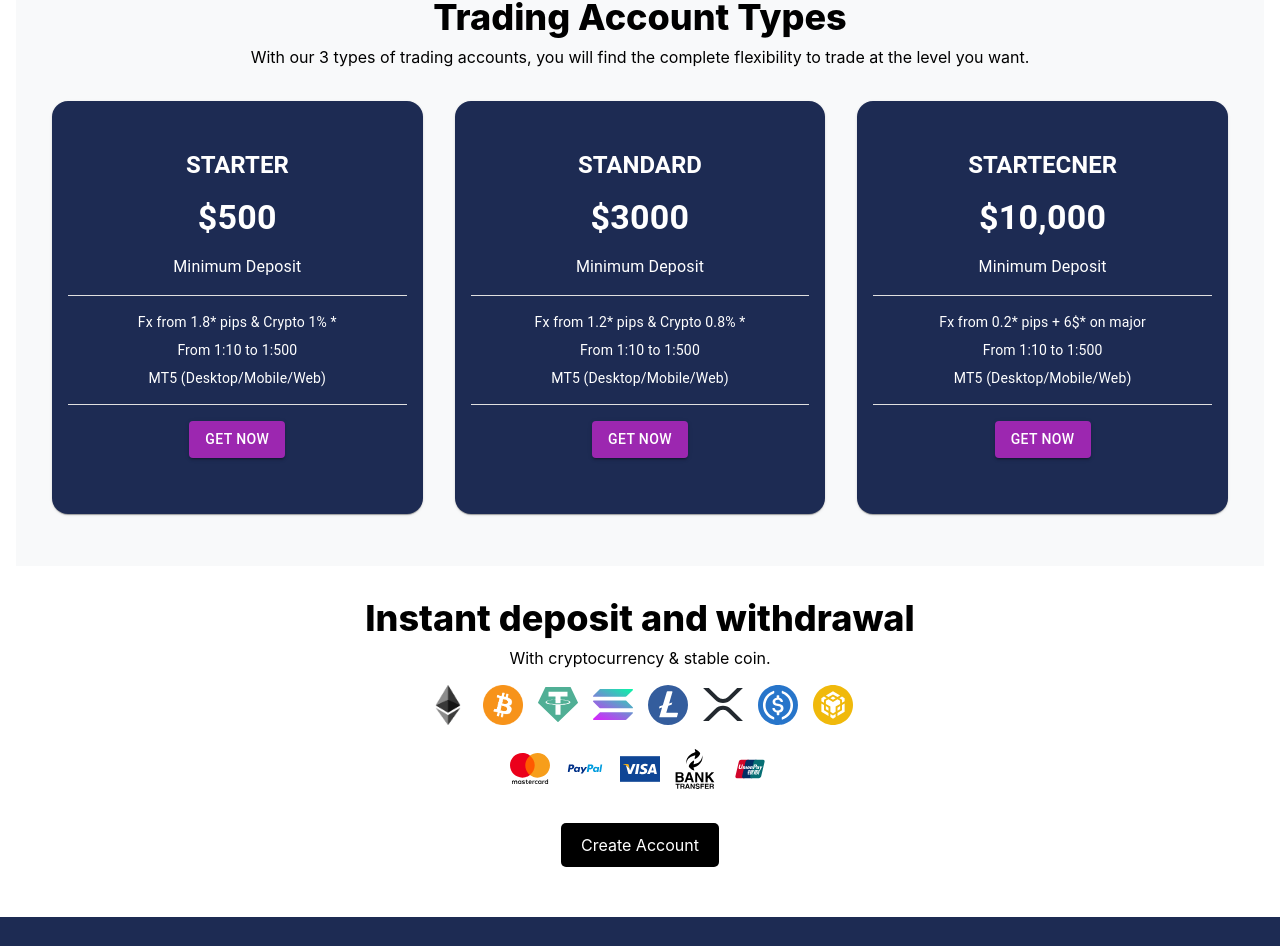
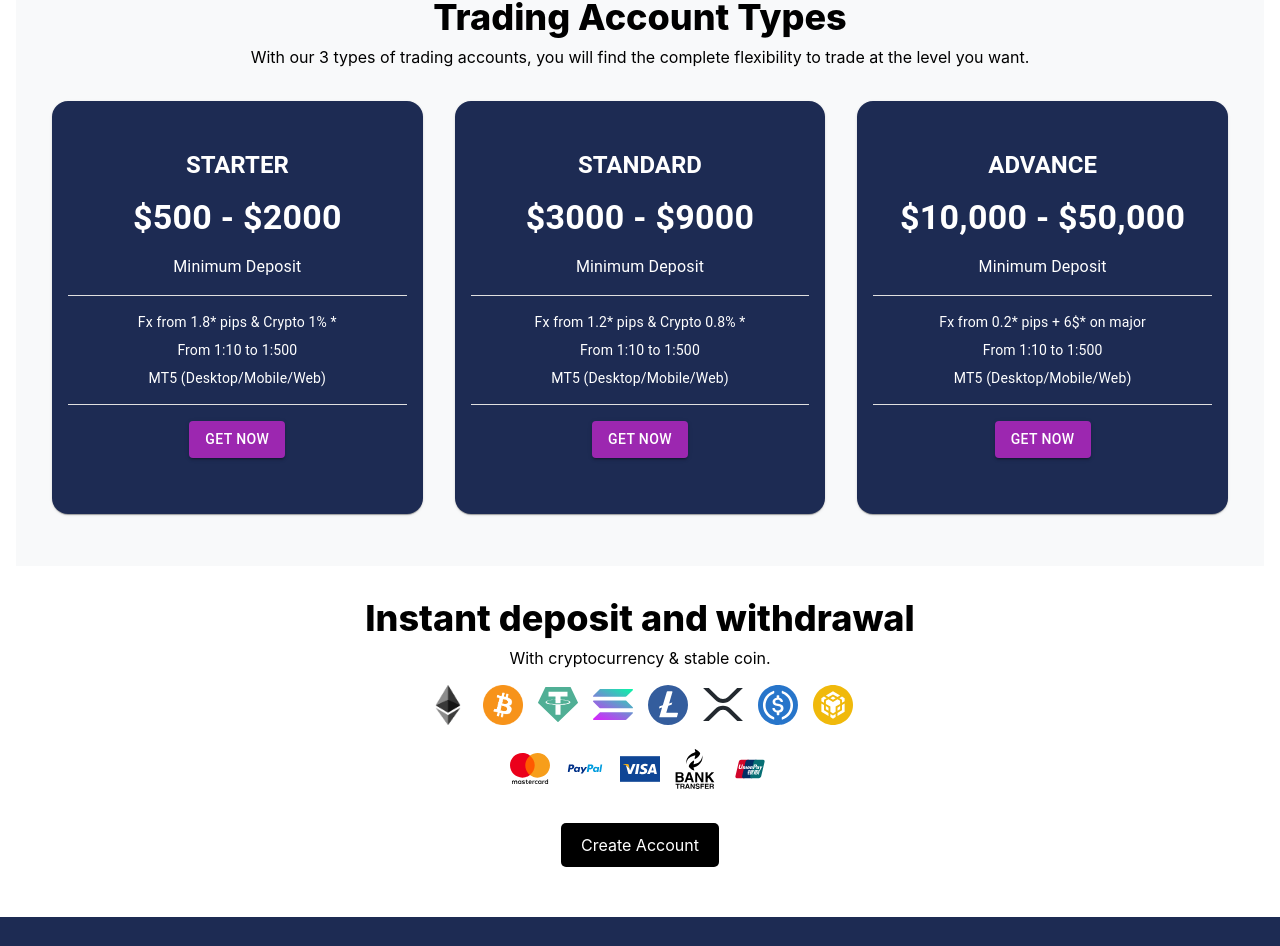
Before and after one commit to Meekemma/cryptodatavault-frontend, a React (Vite) app: page / in a window 1280 px wide. Shown: the part 1001-1947 px from the top of the page. Built offline with nearby package versions, Linux system fonts and the light colour scheme; no server answers.

Commit message:
made changes to the prices

```diff
--- a/src/components/TradePlan.jsx
+++ b/src/components/TradePlan.jsx
@@ -9,7 +9,7 @@ import { useNavigate } from 'react-router-dom';
 const cardItems = [
   {
     title: 'STARTER',
-    price: '$500',
+    price: '$500 - $2000',
     text1: 'Minimum Deposit',
     details: [
       'Fx from 1.8* pips & Crypto 1% *',
@@ -19,7 +19,7 @@ const cardItems = [
   },
   {
     title: 'STANDARD',
-    price: '$3000',
+    price: '$3000 - $9000',
     text1: 'Minimum Deposit',
     details: [
       'Fx from 1.2* pips & Crypto 0.8% *',
@@ -28,8 +28,8 @@ const cardItems = [
     ]
   },
   {
-    title: 'STARTECNER',
-    price: '$10,000',
+    title: 'ADVANCE',
+    price: '$10,000 - $50,000',
     text1: 'Minimum Deposit',
     details: [
       'Fx from 0.2* pips + 6$* on major',
--- a/src/components/Type.jsx
+++ b/src/components/Type.jsx
@@ -31,7 +31,7 @@ const TradingTable = () => {
     { noHeader: 'Account Currency', column1: 'USD', column2: 'USD', column3: 'USD' },
     { noHeader: 'Leverage', column1: 'From 1:10 to 1:500', column2: 'From 1:10 to 1:500', column3: 'From 1:10 to 1:500' },
     { noHeader: 'Maximum Deposit', column1: 'No Limit', column2: 'No Limit', column3: 'No Limit' },
-    { noHeader: 'Minimum Deposit', column1: '$100', column2: '$500', column3: '$5000' },
+    { noHeader: 'Minimum Deposit', column1: '$200', column2: '$1000', column3: '$5000' },
     { noHeader: 'Order Execution', column1: 'Market', column2: 'Market', column3: 'Market' },
     { noHeader: 'Spread from', column1: '1.5', column2: '1.2', column3: 'RAW' },
     { noHeader: 'Margin Call', column1: '50%', column2: '50%', column3: '50%' },
@@ -79,7 +79,7 @@ const TradingTable = () => {
               <th className="px-6 py-4"></th> {/* Increased padding */}
               <th className="px-6 py-4 bg-[#BA0021] text-white">STARTER</th> {/* Increased padding */}
               <th className="px-6 py-4 bg-[#355e3b] text-white">STANDARD</th>
-              <th className="px-6 py-4 bg-[#0C0404] text-white">ECN</th>
+              <th className="px-6 py-4 bg-[#0C0404] text-white">ADVANCE</th>
             </tr>
           </thead>
           <tbody>
```
